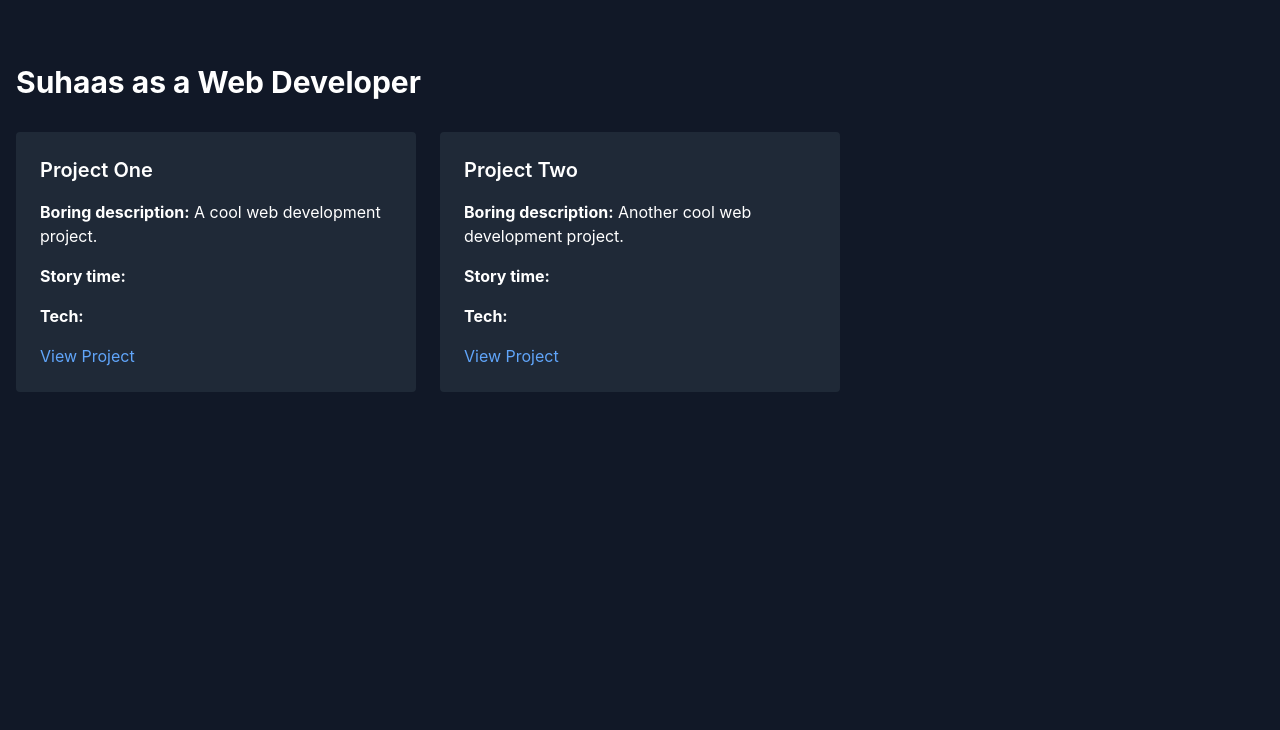
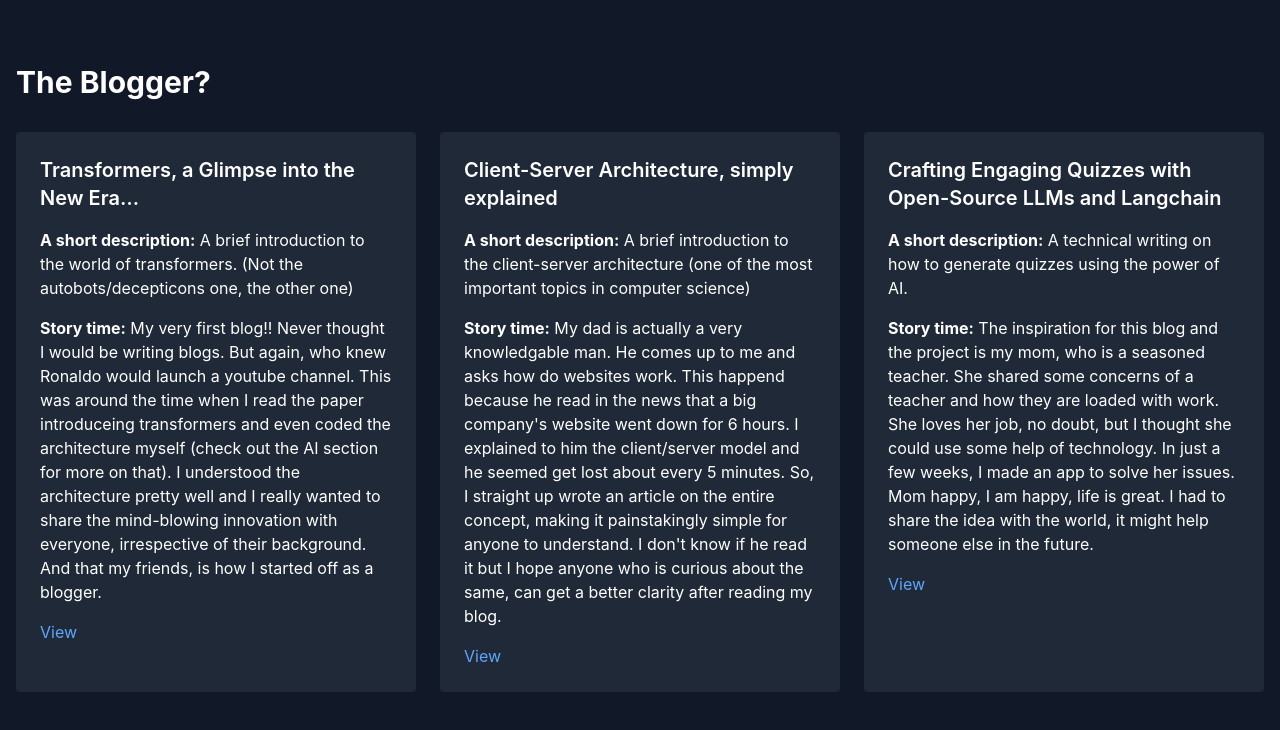
Before and after one commit to overlordiam/Portfolio, a React (Create React App) app: page /blogger in a window 1280 px wide. Shown: the top 730 px of the page. Built offline with nearby package versions, Linux system fonts and the light colour scheme.

Commit message:
add notes for blogger section

```diff
--- a/src/components/Blogger.js
+++ b/src/components/Blogger.js
@@ -4,12 +4,12 @@ import SectionTemplate from "./SectionTemplate";
 
 const Blogger = () => {
   const projects = [
-    { name: "Project One", description: "A cool web development project.", link: "#" },
-    { name: "Project Two", description: "Another cool web development project.", link: "#" },
-    // Add more projects as needed
+    { name: "Transformers, a Glimpse into the New Era…", storyTime: "My very first blog!! Never thought I would be writing blogs. But again, who knew Ronaldo would launch a youtube channel. This was around the time when I read the paper introduceing transformers and even coded the architecture myself (check out the AI section for more on that). I understood the architecture pretty well and I really wanted to share the mind-blowing innovation with everyone, irrespective of their background. And that my friends, is how I started off as a blogger.", description: "A brief introduction to the world of transformers. (Not the autobots/decepticons one, the other one)", technologies: "", link: "https://suhaasgummalam.medium.com/transformers-a-glimpse-into-the-new-era-9" },
+    { name: "Client-Server Architecture, simply explained", storyTime: "My dad is actually a very knowledgable man. He comes up to me and asks how do websites work. This happend because he read in the news that a big company's website went down for 6 hours. I explained to him the client/server model and he seemed get lost about every 5 minutes. So, I straight up wrote an article on the entire concept, making it painstakingly simple for anyone to understand. I don't know if he read it but I hope anyone who is curious about the same, can get a better clarity after reading my blog.", description: "A brief introduction to the client-server architecture (one of the most important topics in computer science)", technologies: "", link: "https://suhaasgummalam.medium.com/client-server-architecture-simply-explained-d69142a91726" },
+    { name: "Crafting Engaging Quizzes with Open-Source LLMs and Langchain", storyTime: "The inspiration for this blog and the project is my mom, who is a seasoned teacher. She shared some concerns of a teacher and how they are loaded with work. She loves her job, no doubt, but I thought she could use some help of technology. In just a few weeks, I made an app to solve her issues. Mom happy, I am happy, life is great. I had to share the idea with the world, it might help someone else in the future.", description: "A technical writing on how to generate quizzes using the power of AI.", technologies: "", link: "https://suhaasgummalam.medium.com/crafting-engaging-quizzes-with-open-source-llms-and-langchain-14c8823fd490" },
   ];
 
-  return <SectionTemplate title="Suhaas as a Web Developer" projects={projects} />;
+  return <SectionTemplate title="The Blogger?" projects={projects} />;
 };
 
 export default Blogger;
--- a/src/components/SectionTemplate.js
+++ b/src/components/SectionTemplate.js
@@ -5,16 +5,25 @@ const SectionTemplate = ({ title, subtitle, projects }) => {
   return (
     <div className="container mx-auto px-4 py-16">
       <h2 className="text-3xl font-bold mb-8">{title}</h2>
-      <h2 className="text-1xl font-bold mb-8">{subtitle}</h2>
+      <h3 className="text-xl font-bold mb-8">{subtitle}</h3> {/* Changed to h3 for subtitle */}
       <div className="grid grid-cols-1 md:grid-cols-2 lg:grid-cols-3 gap-6">
         {projects.map((project, index) => (
           <div key={index} className="bg-gray-800 p-6 rounded hover:bg-gray-700 transition duration-300">
             <h3 className="text-xl font-semibold mb-4">{project.name}</h3>
-            <p className="mb-4"><span className="font-bold">Boring description:</span>  {project.description}</p>
-            <p className="mb-4"><span className="font-bold">Story time:</span>  {project.storyTime}</p>
-            <p className="mb-4"><span className="font-bold">Tech:</span>  {project.technologies}</p>
+            <p className="mb-4">
+              <span className="font-bold">A short description:</span> {project.description}
+            </p>
+            <p className="mb-4">
+              <span className="font-bold">Story time:</span> {project.storyTime}
+            </p>
+            {/* Conditional rendering using logical AND */}
+            {project.technologies && (
+              <p className="mb-4">
+                <span className="font-bold">Tech:</span> {project.technologies}
+              </p>
+            )}
             <a href={project.link} target="_blank" rel="noreferrer" className="text-blue-400 hover:underline">
-              View Project
+              View
             </a>
           </div>
         ))}
```
